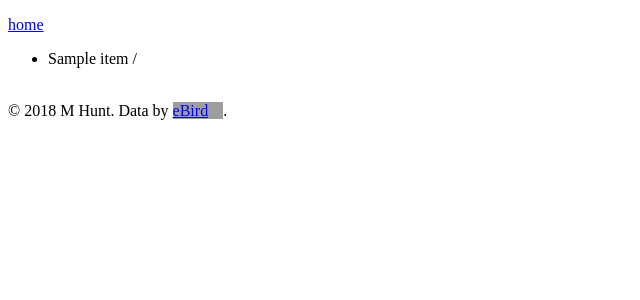
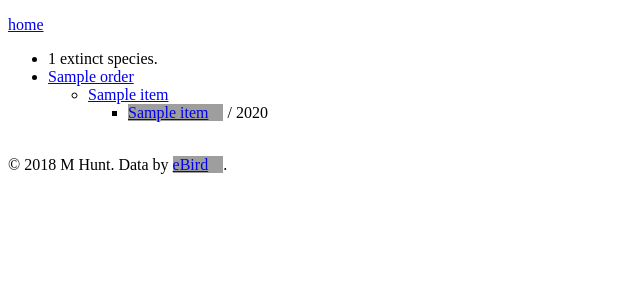
Before and after one commit to mcxvio/seebirds-2.0, a Flask app: template templates/extinct_results.html in a window 1280 px wide. Shown: the top 300 px of the page, without its empty margins (0-640 px from the left). Run offline with Flask 2, Linux system fonts and the light colour scheme; the template is opened without the code that fills it: most values are stand-ins (such as "Sample title", 1, 10 or a date in 2020); some libraries are stand-ins or nearby versions; grey boxes are pictures that could not be loaded.

Commit message:
Refined family, order & added extinct species.

```diff
--- a/apis/ebird/service.py
+++ b/apis/ebird/service.py
@@ -3,7 +3,6 @@ Retrieve, format and return recent data.
 """
 import json
 import ijson
-from ijson.common import ObjectBuilder
 
 from apis.ebird import requester
 from apis.ebird import reformat
--- a/main.py
+++ b/main.py
@@ -105,9 +105,11 @@ def get_taxa_search():
 @app.route('/taxa/<string:species>/<string:family>/<string:order>', methods=['GET'])
 def get_taxa(species, family, order):
     """ Show taxa results page. """
+    previous = searches.get_previous_regions()
     name = species[0:species.rfind("(")]
     code = species[species.rfind("(")+1:species.rfind(")")]
-    return render_template('taxa_results.html', name=name, code=code, family=family, order=order)
+    return render_template('taxa_results.html', name=name, code=code, family=family, order=order,
+                           previous=previous, page="species")
 
 # taxonomy
 @app.route('/family/<string:family>', methods=['GET'])
--- a/templates/base.html
+++ b/templates/base.html
@@ -11,6 +11,7 @@
                 document.getElementById("year").innerHTML = (new Date()).getFullYear()
             }
         </script>
+        <script src="//code.jquery.com/jquery-3.2.1.min.js"></script>
         {% block head %}
         {% endblock %}
     </head>
--- a/templates/checklists_find.html
+++ b/templates/checklists_find.html
@@ -2,7 +2,6 @@
 {% block title %}checklists{% endblock %}
 {% block head %}
         <!-- Typeahead -->
-        <script src="//code.jquery.com/jquery-3.2.1.min.js"></script>
         <script src="/static/scripts/typeahead_prefetch_regions.js"></script>
         <script src="/static/scripts/typeahead.min.js/typeahead.bundle.min.js"></script>
         <script src="/static/scripts/typeahead.min.js/typeahead.jquery.min.js"></script>
@@ -17,7 +16,7 @@
     <div id="previous-regions">
         {% if previous != None and previous|length > 0 %}
             <ul>
-                <li>Previous Searches:</li>
+                <li>Previous Regions:</li>
                 {% for item in previous %}
                     {% if item != None %}
                         <li><a href="/{{ page }}/{{ item }}">{{ item }}</a></li>
--- a/templates/extinct_results.html
+++ b/templates/extinct_results.html
@@ -4,10 +4,24 @@
 {% endblock %}
 {% block content %}
     <ul>
+        <li>{{ data|length }} extinct species.</li>
+        {% set prev_family = "" %}
+        {% set prev_order = "" %}
         {% for item in data %}
-            <li>
-                {{ item }} /
-            </li>
+            {% if prev_order != item.order %}
+                <li><a href="/order/{{ item.order }}" target="_self">{{ item.order }}</a></li>
+                {% set prev_order = item.order %}
+            {% endif %}
+            <ul>
+                {% if prev_family != item.familyComName %}
+                    <li><a href="/family/{{ item.familyComName }}" target="_self">{{ item.familyComName }}</a></li>
+                    {% set prev_family = item.familyComName %}
+                {% endif %}
+                <ul>
+                    <li><a href="https://duckduckgo.com/?q={{ item.comName }}&iax=1&ia=images" target="_blank" class="external">
+                        {{ item.comName }}</a> / {{ item.extinctYear }}</li>
+                </ul>
+            </ul>
         {% endfor %}
     </ul>
 {% endblock %}
--- a/templates/hotspots_find.html
+++ b/templates/hotspots_find.html
@@ -2,7 +2,6 @@
 {% block title %}hotspots{% endblock %}
 {% block head %}
         <!-- Typeahead -->
-        <script src="//code.jquery.com/jquery-3.2.1.min.js"></script>
         <script src="/static/scripts/typeahead_prefetch_regions.js"></script>
         <script src="/static/scripts/typeahead.min.js/typeahead.bundle.min.js"></script>
         <script src="/static/scripts/typeahead.min.js/typeahead.jquery.min.js"></script>
@@ -17,7 +16,7 @@
     <div id="previous-regions">
         {% if previous != None and previous|length > 0 %}
             <ul>
-                <li>Previous Searches:</li>
+                <li>Previous Regions:</li>
                 {% for item in previous %}
                     {% if item != None %}
                         <li><a href="/{{ page }}/{{ item }}">{{ item }}</a></li>
--- a/templates/notables_find.html
+++ b/templates/notables_find.html
@@ -2,7 +2,6 @@
 {% block title %}notables{% endblock %}
 {% block head %}
         <!-- Typeahead -->
-        <script src="//code.jquery.com/jquery-3.2.1.min.js"></script>
         <script src="/static/scripts/typeahead_prefetch_regions.js"></script>
         <script src="/static/scripts/typeahead.min.js/typeahead.bundle.min.js"></script>
         <script src="/static/scripts/typeahead.min.js/typeahead.jquery.min.js"></script>
@@ -17,7 +16,7 @@
     <div id="previous-regions">
         {% if previous != None and previous|length > 0 %}
             <ul>
-                <li>Previous Searches:</li>
+                <li>Previous Regions:</li>
                 {% for item in previous %}
                     {% if item != None %}
                         <li><a href="/{{ page }}/{{ item }}">{{ item }}</a></li>
--- a/templates/taxa_find.html
+++ b/templates/taxa_find.html
@@ -2,7 +2,6 @@
 {% block title %}checklists{% endblock %}
 {% block head %}
         <!-- Typeahead -->
-        <script src="//code.jquery.com/jquery-3.2.1.min.js"></script>
         <script src="/static/scripts/typeahead_prefetch_taxa.js"></script>
         <script src="/static/scripts/typeahead.min.js/typeahead.bundle.min.js"></script>
         <script src="/static/scripts/typeahead.min.js/typeahead.jquery.min.js"></script>
@@ -14,10 +13,10 @@
         <!-- Typeahead -->
         <input autofocus class="typeahead" type="text" placeholder="Search Common or Scientific Name" />
     </div>
-    <div id="previous-regions">
+    <div id="previous-species">
         {% if previous != None and previous|length > 0 %}
             <ul>
-                <li>Previous Searches:</li>
+                <li>Previous Species:</li>
                 {% for item in previous %}
                     {% if item != None %}
                         <li><a href="/{{ page }}/{{ item }}">{{ item }}</a></li>
--- a/templates/taxa_results_family.html
+++ b/templates/taxa_results_family.html
@@ -3,10 +3,11 @@
 {% block head %}
 {% endblock %}
 {% block content %}
+    {{ data[0].familyComName }}
     <ul>
         {% for item in data %}
             <li>
-                {{ item }} /
+                <a href="/taxa/{{ item.comName }} ({{ item.speciesCode }})/{{ item.familyComName }}/{{ item.order }}">{{ item.comName }}</a>
             </li>
         {% endfor %}
     </ul>
```
Also changed, not shown: templates/taxa_results.html (+15 -3 lines), templates/taxa_results_order.html (+6 -3 lines).
